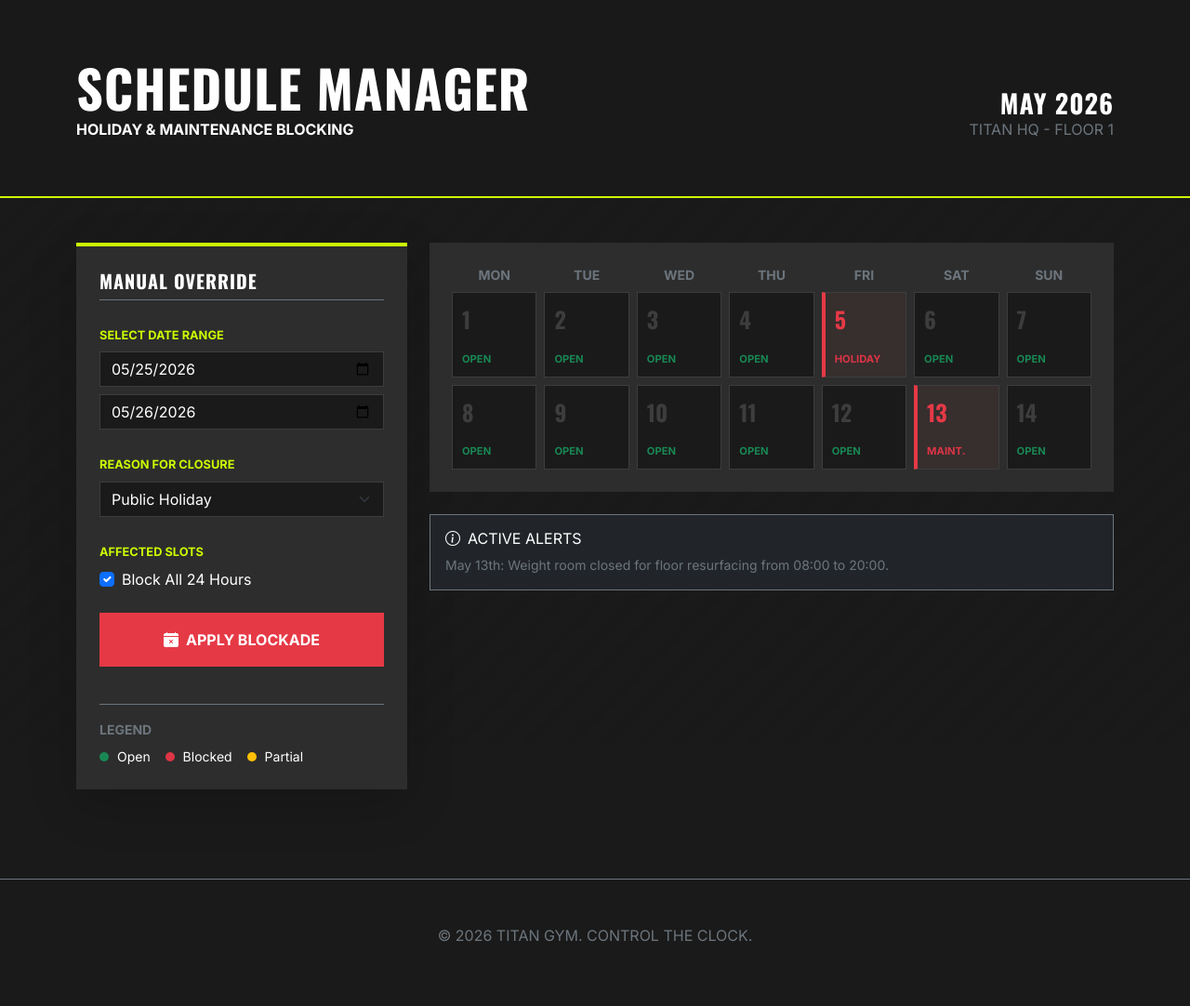
After one commit to nidqija/Gym-Booking-Application, a FastAPI app: template Template/admin/schedule_manager.html in a window 1280 px wide. The commit adds this page. Shown: the whole page at 93% size. Run offline with FastAPI, Linux system fonts and the light colour scheme; the template is opened without the code that fills it, so the values that code supplies are empty.

Commit message:
added new page and fixed bugs

```diff
--- /dev/null
+++ b/Template/admin/schedule_manager.html
@@ -0,0 +1,238 @@
+<!DOCTYPE html>
+<html lang="en">
+<head>
+    <meta charset="UTF-8">
+    <meta name="viewport" content="width=device-width, initial-scale=1.0">
+    <title>Titan Gym | Schedule Manager</title>
+
+    <link href="https://fonts.googleapis.com/css2?family=Oswald:wght@700&family=Inter:wght@400;700&display=swap" rel="stylesheet">
+    <link href="https://cdn.jsdelivr.net/npm/bootstrap@5.3.2/dist/css/bootstrap.min.css" rel="stylesheet">
+    <link rel="stylesheet" href="https://cdn.jsdelivr.net/npm/bootstrap-icons@1.11.2/font/bootstrap-icons.min.css">
+
+    <style>
+        :root {
+            --onyx: #1A1A1A;
+            --lime: #CCFF00;
+            --gym-red: #E63946;
+            --concrete: #2D2D2D;
+            --slate: #3d3d3d;
+        }
+
+        body {
+            background-color: var(--onyx);
+            color: #ffffff;
+            font-family: 'Inter', sans-serif;
+        }
+
+        h1, h2, h3, .nav-link {
+            font-family: 'Oswald', sans-serif;
+            text-transform: uppercase;
+            letter-spacing: 1px;
+        }
+
+        .bg-industrial {
+            background: linear-gradient(135deg, #1a1a1a 25%, #222 25%, #222 50%, #1a1a1a 50%, #1a1a1a 75%, #222 75%, #222 100%);
+            background-size: 40px 40px;
+            opacity: 0.05;
+            position: fixed;
+            top: 0; left: 0; width: 100%; height: 100%;
+            z-index: -1;
+        }
+
+        /* Hero Header */
+        .manager-header {
+            padding: 60px 0;
+            border-bottom: 2px solid var(--lime);
+            background: rgba(26, 26, 26, 0.9);
+        }
+
+        /* Calendar Grid Styling */
+        .calendar-card {
+            background-color: var(--concrete);
+            border: none;
+            border-radius: 0;
+        }
+
+        .day-box {
+            aspect-ratio: 1 / 1;
+            background: var(--onyx);
+            border: 1px solid var(--slate);
+            display: flex;
+            flex-direction: column;
+            padding: 10px;
+            transition: all 0.2s;
+            cursor: pointer;
+            position: relative;
+        }
+
+        .day-box:hover {
+            border-color: var(--lime);
+        }
+
+        .day-box.blocked {
+            border-left: 4px solid var(--gym-red);
+            background: rgba(230, 57, 70, 0.05);
+        }
+
+        .day-box.blocked .day-number {
+            color: var(--gym-red);
+        }
+
+        .day-number {
+            font-family: 'Oswald';
+            font-size: 1.5rem;
+            color: var(--slate);
+        }
+
+        .status-label {
+            font-size: 0.7rem;
+            text-transform: uppercase;
+            font-weight: 700;
+            margin-top: auto;
+        }
+
+        /* Sidebar Inputs */
+        .control-sidebar {
+            background: var(--concrete);
+            padding: 25px;
+            border-top: 4px solid var(--lime);
+        }
+
+        .form-label { color: var(--lime); font-weight: 700; font-size: 0.8rem; text-transform: uppercase; }
+        .form-control { background-color: var(--onyx); border: 1px solid var(--slate); color: white; border-radius: 0; }
+        .form-control:focus { border-color: var(--lime); box-shadow: none; background: #222; color: white; }
+
+        .btn-red {
+            background-color: var(--gym-red);
+            color: white;
+            font-weight: 800;
+            border-radius: 0;
+            text-transform: uppercase;
+        }
+
+        .legend-dot {
+            height: 10px;
+            width: 10px;
+            border-radius: 50%;
+            display: inline-block;
+            margin-right: 5px;
+        }
+    </style>
+</head>
+<body>
+
+    <div class="bg-industrial"></div>
+
+    <header class="manager-header mb-5">
+        <div class="container">
+            <div class="d-flex justify-content-between align-items-end">
+                <div>
+                    <h1 class="display-4 mb-0">Schedule Manager</h1>
+                    <p class="text-lime fw-bold mb-0 text-uppercase">Holiday & Maintenance Blocking</p>
+                </div>
+                <div class="text-end">
+                    <h3 class="mb-0">May 2026</h3>
+                    <span class="text-secondary">TITAN HQ - FLOOR 1</span>
+                </div>
+            </div>
+        </div>
+    </header>
+
+    <main class="container pb-5">
+        <div class="row g-4">
+            <!-- Blocking Controls -->
+            <div class="col-lg-4">
+                <div class="control-sidebar shadow-lg">
+                    <h3 class="h5 mb-4 border-bottom border-secondary pb-2">Manual Override</h3>
+
+                    <div class="mb-4">
+                        <label class="form-label">Select Date Range</label>
+                        <input type="date" class="form-control mb-2" value="2026-05-25">
+                        <input type="date" class="form-control" value="2026-05-26">
+                    </div>
+
+                    <div class="mb-4">
+                        <label class="form-label">Reason for Closure</label>
+                        <select class="form-select form-control">
+                            <option>Public Holiday</option>
+                            <option>Equipment Maintenance</option>
+                            <option>Private Event</option>
+                            <option>Staff Training</option>
+                        </select>
+                    </div>
+
+                    <div class="mb-4">
+                        <label class="form-label">Affected Slots</label>
+                        <div class="form-check">
+                            <input class="form-check-input" type="checkbox" checked id="allDay">
+                            <label class="form-check-label" for="allDay">Block All 24 Hours</label>
+                        </div>
+                    </div>
+
+                    <button class="btn btn-red w-100 py-3 mb-3">
+                        <i class="bi bi-calendar-x-fill me-2"></i>Apply Blockade
+                    </button>
+
+                    <div class="mt-4 pt-3 border-top border-secondary">
+                        <small class="text-secondary d-block mb-2 text-uppercase fw-bold">Legend</small>
+                        <div class="d-flex gap-3">
+                            <small><span class="legend-dot bg-success"></span> Open</small>
+                            <small><span class="legend-dot bg-danger"></span> Blocked</small>
+                            <small><span class="legend-dot bg-warning"></span> Partial</small>
+                        </div>
+                    </div>
+                </div>
+            </div>
+
+            <!-- Calendar Grid -->
+            <div class="col-lg-8">
+                <div class="calendar-card card p-4">
+                    <div class="row g-2">
+                        <!-- Days of week headers -->
+                        <div class="col text-center text-secondary fw-bold small mb-2">MON</div>
+                        <div class="col text-center text-secondary fw-bold small mb-2">TUE</div>
+                        <div class="col text-center text-secondary fw-bold small mb-2">WED</div>
+                        <div class="col text-center text-secondary fw-bold small mb-2">THU</div>
+                        <div class="col text-center text-secondary fw-bold small mb-2">FRI</div>
+                        <div class="col text-center text-secondary fw-bold small mb-2">SAT</div>
+                        <div class="col text-center text-secondary fw-bold small mb-2">SUN</div>
+                    </div>
+
+                    <!-- Calendar Rows (Simplified Example) -->
+                    <div class="row g-2 mb-2">
+                        <div class="col"><div class="day-box"><span class="day-number">1</span><span class="status-label text-success">Open</span></div></div>
+                        <div class="col"><div class="day-box"><span class="day-number">2</span><span class="status-label text-success">Open</span></div></div>
+                        <div class="col"><div class="day-box"><span class="day-number">3</span><span class="status-label text-success">Open</span></div></div>
+                        <div class="col"><div class="day-box"><span class="day-number">4</span><span class="status-label text-success">Open</span></div></div>
+                        <div class="col"><div class="day-box blocked"><span class="day-number">5</span><span class="status-label text-danger">Holiday</span></div></div>
+                        <div class="col"><div class="day-box"><span class="day-number">6</span><span class="status-label text-success">Open</span></div></div>
+                        <div class="col"><div class="day-box"><span class="day-number">7</span><span class="status-label text-success">Open</span></div></div>
+                    </div>
+
+                    <div class="row g-2">
+                        <div class="col"><div class="day-box"><span class="day-number">8</span><span class="status-label text-success">Open</span></div></div>
+                        <div class="col"><div class="day-box"><span class="day-number">9</span><span class="status-label text-success">Open</span></div></div>
+                        <div class="col"><div class="day-box"><span class="day-number">10</span><span class="status-label text-success">Open</span></div></div>
+                        <div class="col"><div class="day-box"><span class="day-number">11</span><span class="status-label text-success">Open</span></div></div>
+                        <div class="col"><div class="day-box"><span class="day-number">12</span><span class="status-label text-success">Open</span></div></div>
+                        <div class="col"><div class="day-box blocked"><span class="day-number">13</span><span class="status-label text-danger">Maint.</span></div></div>
+                        <div class="col"><div class="day-box"><span class="day-number">14</span><span class="status-label text-success">Open</span></div></div>
+                    </div>
+                    <!-- Remaining rows would go here -->
+                </div>
+
+                <div class="mt-4 p-3 border border-secondary bg-dark">
+                    <h4 class="h6 text-lime text-uppercase"><i class="bi bi-info-circle me-2"></i>Active Alerts</h4>
+                    <p class="small mb-0 text-secondary">May 13th: Weight room closed for floor resurfacing from 08:00 to 20:00.</p>
+                </div>
+            </div>
+        </div>
+    </main>
+
+    <footer class="py-5 mt-5 border-top border-secondary text-center text-secondary">
+        <p>&copy; 2026 TITAN GYM. CONTROL THE CLOCK.</p>
+    </footer>
+
+    <script src="https://cdn.jsdelivr.net/npm/bootstrap@5.3.2/dist/js/bootstrap.bundle.min.js"></script>
+</body>
+</html>
--- a/Template/component/admin_navbar.html
+++ b/Template/component/admin_navbar.html
@@ -1,7 +1,7 @@
  <nav class="nav flex-column gap-2 mb-auto">
             <a href="#" class="nav-link text-white font-oswald active"><i class="bi bi-grid-1x2-fill me-3 text-lime"></i>Overview</a>
             <a href="/qr-code-scanner" class="nav-link text-secondary font-oswald"><i class="bi bi-qr-code-scan me-3"></i>QR Checker</a>
-            <a href="#" class="nav-link text-secondary font-oswald"><i class="bi bi-calendar3 me-3"></i>Schedule Manager</a>
+            <a href="/schedule-manager" class="nav-link text-secondary font-oswald"><i class="bi bi-calendar3 me-3"></i>Schedule Manager</a>
             <a href="/report-generation" class="nav-link text-secondary font-oswald"><i class="bi bi-card-list me-3"></i>Report Generation</a>
 
 </nav>
--- a/Template/component/navbar.html
+++ b/Template/component/navbar.html
@@ -14,7 +14,6 @@
                <ul class="navbar-nav ms-auto align-items-center">
     <li class="nav-item"><a class="nav-link px-3" href="/">Home</a></li>
     <li class="nav-item"><a class="nav-link px-3" href="/schedule">Schedule</a></li>
-    <li class="nav-item"><a class="nav-link px-3" href="/trainers">Trainers</a></li>
     <li class="nav-item"><a class="nav-link px-3" href="/my-reservation">Booking</a></li>
 
     {# --- AUTHENTICATION LOGIC START --- #}
```
Also changed, not shown: Patterns/Factory/pageFactory.py (+8 -1 lines), View/router.py (+19 -0 lines).
